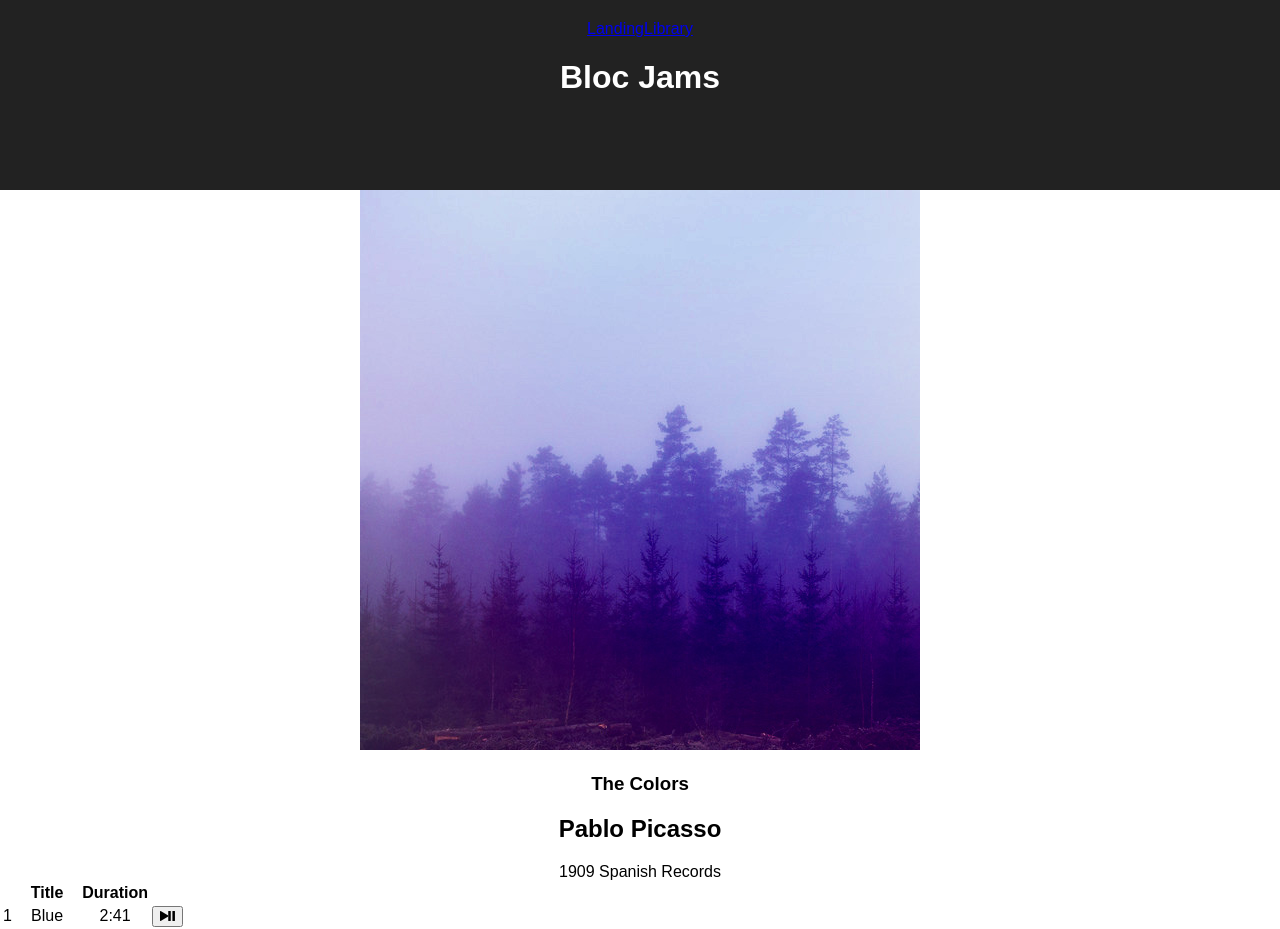
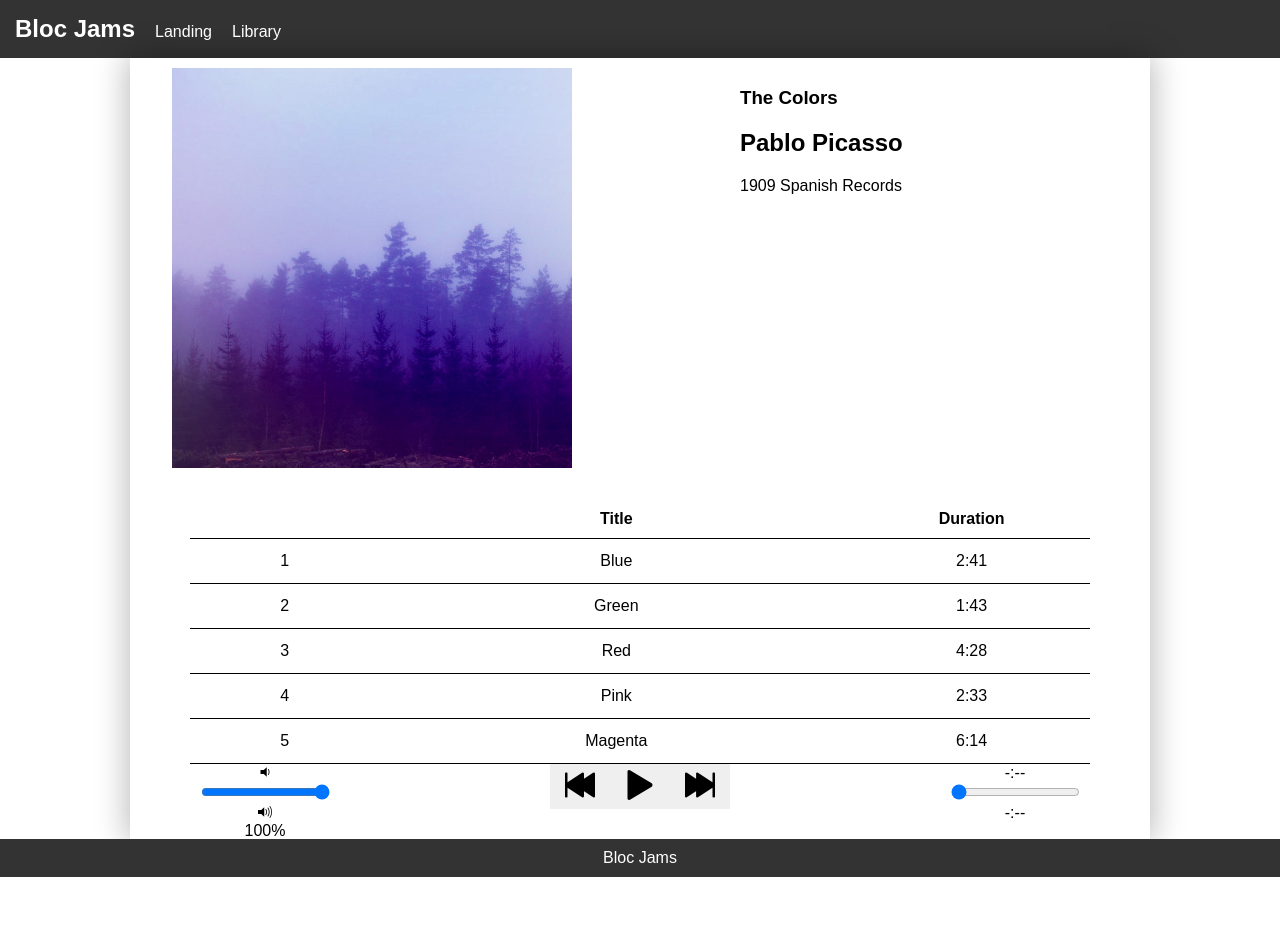
Before and after one commit to JohnLongTX/bloc-jams, a React (Create React App) app: page /album/the-colors in a window 1280 px wide. Shown: the top 929 px of the page. After the commit the page ends 877 px from the top, so only its background shows below. Built offline with nearby package versions, Linux system fonts and the light colour scheme.

Commit message:
Checkpoint 10 completed

```diff
--- a/public/index.html
+++ b/public/index.html
@@ -20,7 +20,7 @@
       Learn how to configure a non-root public URL by running `npm run build`.
     -->
     <link rel="stylesheet" href="http://code.ionicframework.com/ionicons/2.0.1/css/ionicons.min.css">
-    <title>React App</title>
+    <title>Bloc Jams</title>
   </head>
   <body>
     <noscript>
--- a/src/App.css
+++ b/src/App.css
@@ -1,28 +1,179 @@
-.App {
+.nav {
+  padding: 15px;
+  margin: auto;
+  background: #333;
+}
+
+.nav a {
+  text-decoration: none;
+  color: #ffffff;
+  padding: 10px;
+}
+
+.nav .header-logo {
+  text-align: center;
+  display: inline;
+  color: #ffffff;
+  margin-right: 10px;
+}
+
+.nav a:hover {
+  color: #4f92ff;
+}
+
+.landing {
+  max-width: 1000px;
+  margin: 0 auto auto auto;
+  padding: 10px;
+  -webkit-box-shadow: 0px 0px 30px 3px rgba(0,0,0,0.27);
+  -moz-box-shadow: 0px 0px 30px 3px rgba(0,0,0,0.27);
+  box-shadow: 0px 0px 30px 3px rgba(0,0,0,0.27);
+  height: 800px;
+}
+
+.album {
+  max-width: 1000px;
+  margin: 0 auto auto auto;
+  padding: 10px;
+  -webkit-box-shadow: 0px 0px 30px 3px rgba(0,0,0,0.27);
+  -moz-box-shadow: 0px 0px 30px 3px rgba(0,0,0,0.27);
+  box-shadow: 0px 0px 30px 3px rgba(0,0,0,0.27);
+}
+
+#album-cover-art {
+  float: left;
+  width: 40%;
+  padding-bottom: 2em;
+  padding-left: 2em;
+}
+
+.album-details {
+  float: right;
+  width: 40%;
+}
+
+#buttons {
   text-align: center;
 }
 
-.App-logo {
-  animation: App-logo-spin infinite 20s linear;
-  height: 80px;
+#volume-control {
+  width: 25%;
+  float: left;
 }
 
-.App-header {
-  background-color: #222;
-  height: 150px;
-  padding: 20px;
-  color: white;
+#previous {
+  font-size: 2.5em;
+  padding: 0 10px;
+  border: none;
+  width: 1.5em;
 }
 
-.App-title {
-  font-size: 1.5em;
+#play-pause {
+  font-size: 2.5em;
+  padding: 0 10px;
+  border: none;
+  width: 1.5em;
 }
 
-.App-intro {
-  font-size: large;
+#next {
+  font-size: 2.5em;
+  padding: 0 10px;
+  width: 1.5em;
+  border: none;
 }
 
-@keyframes App-logo-spin {
-  from { transform: rotate(0deg); }
-  to { transform: rotate(360deg); }
+#time-control {
+  width: 25%;
+  float: right;
 }
+
+@media screen and (max-width: 600px){
+  #volume-control{
+    float: none;
+    width: 95%;
+  }
+  #time-control{
+    float: none;
+    width: 95%;
+  }
+}
+
+#song-list {
+  width: 90%;
+  text-align: center;
+  margin: auto;
+  border-collapse: collapse;
+}
+
+th, td {
+  border-bottom: 1px solid #000000;
+  padding: 10px;
+}
+
+.song-number {
+  width: 20%;
+  height: 1.5em;
+}
+
+.song-title {
+  width: 50%;
+}
+
+.song-duration {
+  width: 25%;
+}
+
+.song:hover {
+  background: #f1f1f1;
+}
+
+.player-bar {
+  padding-bottom: 20px;
+}
+
+.library {
+  max-width: 1000px;
+  margin: 0 auto auto auto;
+  padding: 10px;
+  -webkit-box-shadow: 0px 0px 30px 3px rgba(0,0,0,0.27);
+  -moz-box-shadow: 0px 0px 30px 3px rgba(0,0,0,0.27);
+  box-shadow: 0px 0px 30px 3px rgba(0,0,0,0.27);
+}
+
+.library a {
+  text-decoration: none;
+  color: #333;
+  font-size: 1.25em;
+}
+
+.albumBorder {
+  margin-top: 10px;
+  width: 70%;
+  border-bottom: 2px solid #333;
+}
+
+.library img {
+  display: block;
+  margin-left: auto;
+  margin-right: auto;
+  width: 50%;
+}
+
+.library div {
+  padding: 5px;
+  margin: auto;
+  text-align: center;
+}
+
+.landing {
+  margin: auto;
+  text-align: center;
+}
+
+.foot {
+  padding: 10px;
+  margin: auto;
+  background: #333;
+  color: #ffffff;
+  text-align: center;
+}
--- a/src/App.js
+++ b/src/App.js
@@ -10,15 +10,21 @@ class App extends Component {
     return (
       <div className="App">
         <header className="App-header">
-          <Link to='/'>Landing</Link>
-          <Link to='/library'>Library</Link>
-          <h1>Bloc Jams</h1>
+          <nav className="nav">
+            <h1 className="header-logo">Bloc Jams</h1>
+            <Link to='/'>Landing</Link>
+            <Link to='/library'>Library</Link>
+          </nav>
+
         </header>
         <main>
           <Route exact path="/" component={Landing} />
           <Route path="/library" component={Library} />
           <Route path="/album/:slug" component={Album} />
         </main>
+        <footer className="foot">
+          <span>Bloc Jams</span>
+        </footer>
       </div>
     );
   }
--- a/src/components/Album.js
+++ b/src/components/Album.js
@@ -15,9 +15,11 @@ class Album extends Component {
       currentSong: album.songs[0],
       currentTime: 0,
       duration: album.songs[0].duration,
+      convertDuration: 0,
       isPlaying: false ,
       songVolume: 1,
-
+      isHovering: false,
+      hoverIndex: 0
     };
 
     this.audioElement = document.createElement('audio');
@@ -65,13 +67,9 @@ class Album extends Component {
 
   handleSongClick(song) {
     const isSameSong = this.state.currentSong === song;
-    console.log(isSameSong);
-    console.log(this.state.isPlaying);
     if (this.state.isPlaying && isSameSong) {
-      console.log('pause');
       this.pause();
     }else {
-      console.log('play');
       if (!isSameSong) { this.setSong(song); }
       this.play();
     }
@@ -104,7 +102,6 @@ class Album extends Component {
     const newVolume = e.target.value;
     this.audioElement.volume = newVolume;
     this.setState({ songVolume: newVolume });
-    console.log(this.state.songVolume);
   }
 
   convertTime(seconds){
@@ -114,6 +111,29 @@ class Album extends Component {
     }else{
       return"-:--";
     }
+  }
+
+  isPlayPause(song, index){
+    if (this.state.currentSong === this.state.album.songs[index] && this.state.isPlaying){
+        return (
+          <button className="ion-pause"></button>
+        );
+    }else if (this.state.currentSong === this.state.album.songs[index] && this.state.currentTime > 0){
+      return (
+        <button className="ion-play"></button>
+      );
+    }else {
+      if (this.state.isHovering && this.state.hoverIndex === index){
+        return <button className="ion-play"></button>
+      }else{
+        return index + 1;
+      }
+    }
+  }
+
+  isHovered(index, bool) {
+    this.setState({ isHovering: bool });
+    this.setState({ hoverIndex: index});
   }
 
   render() {
@@ -141,16 +161,17 @@ class Album extends Component {
             </tr>
             {
               this.state.album.songs.map( (song, index) =>
-                <tr className="song" key={index} onClick={ () => this.handleSongClick(song) }>
-                  <td className="song-number">{index + 1}</td>
+                <tr className="song"
+                  key={index}
+                  onClick={ () => this.handleSongClick(song)}
+                  onMouseEnter={() => this.isHovered(index, true)}
+                  onMouseLeave={() => this.isHovered(false)}
+                  >
+                  <td className="song-number">
+                    {this.isPlayPause(song, index)}
+                  </td>
                   <td className="song-title">{song.title}</td>
                   <td className="song-duration">{this.convertTime(song.duration)}</td>
-                  <td>
-                    <button>
-                      <span className="ion-play"></span>
-                      <span className="ion-pause"></span>
-                    </button>
-                  </td>
                 </tr>
             )
             }
@@ -160,7 +181,8 @@ class Album extends Component {
           isPlaying={this.state.isPlaying}
           currentSong={this.state.currentSong}
           currentTime={this.audioElement.currentTime}
-          duration={this.convertTime(this.audioElement.duration)}
+          convertDuration={this.convertTime(this.audioElement.duration)}
+          duration={this.state.duration}
           songVolume={this.audioElement.volume}
           handleSongClick={ () => this.handleSongClick(this.state.currentSong)}
           handlePrevClick={ () => this.handlePrevClick()}
--- a/src/components/Library.js
+++ b/src/components/Library.js
@@ -13,10 +13,14 @@ class Library extends Component {
         {
           this.state.albums.map( (album, index ) =>
             <Link to={`/album/${album.slug}`} key={index}>
-              <img src={album.albumCover} alt={album.title} />
-              <div>{album.title}</div>
-              <div>{album.artist}</div>
-              <div>{album.songs.length} songs</div>
+              <div className="albumBorder">
+                <img src={album.albumCover} alt={album.title} />
+                <div className="albumInfo">
+                  <div>{album.title}</div>
+                  <div>{album.artist}</div>
+                  <div>{album.songs.length} songs</div>
+                </div>
+              </div>
             </Link>
         )
         }
--- a/src/components/PlayerBar.js
+++ b/src/components/PlayerBar.js
@@ -5,6 +5,20 @@ class PlayerBar extends Component {
         return (
             <section className="player-bar">
                 <section id="buttons">
+                    <section id="volume-control">
+                        <div className="icon ion-volume-low"></div>
+                        <input type="range"
+                        className="seek-bar"
+                        value={this.props.songVolume}
+                        max="1"
+                        min="0"
+                        step="0.01"
+                        onChange={this.props.handleVolumeChange}
+                        label={this.props.songVolume}
+                        />
+                        <div className="icon ion-volume-high"></div>
+                        <div className="volumePercent">{Math.round((this.props.songVolume)*100)}%</div>
+                    </section>
                     <button id="previous" onClick={this.props.handlePrevClick}>
                         <span className="ion-skip-backward"></span>
                     </button>
@@ -25,21 +39,7 @@ class PlayerBar extends Component {
                             step="0.01"
                             onChange={this.props.handleTimeChange}
                             />
-                        <div className="total-time">{this.props.duration}</div>
-                    </section>
-                    <section id="volume-control">
-                        <div className="icon ion-volume-low"></div>
-                        <input type="range"
-                        className="seek-bar"
-                        value={this.props.songVolume}
-                        max="1"
-                        min="0"
-                        step="0.01"
-                        onChange={this.props.handleVolumeChange}
-                        label={this.props.songVolume}
-                        />
-                        <div className="icon ion-volume-high"></div>
-                        <div className="volumePercent">{Math.round((this.props.songVolume)*100)}%</div>
+                        <div className="total-time">{this.props.convertDuration}</div>
                     </section>
                 </section>
             </section>
```
